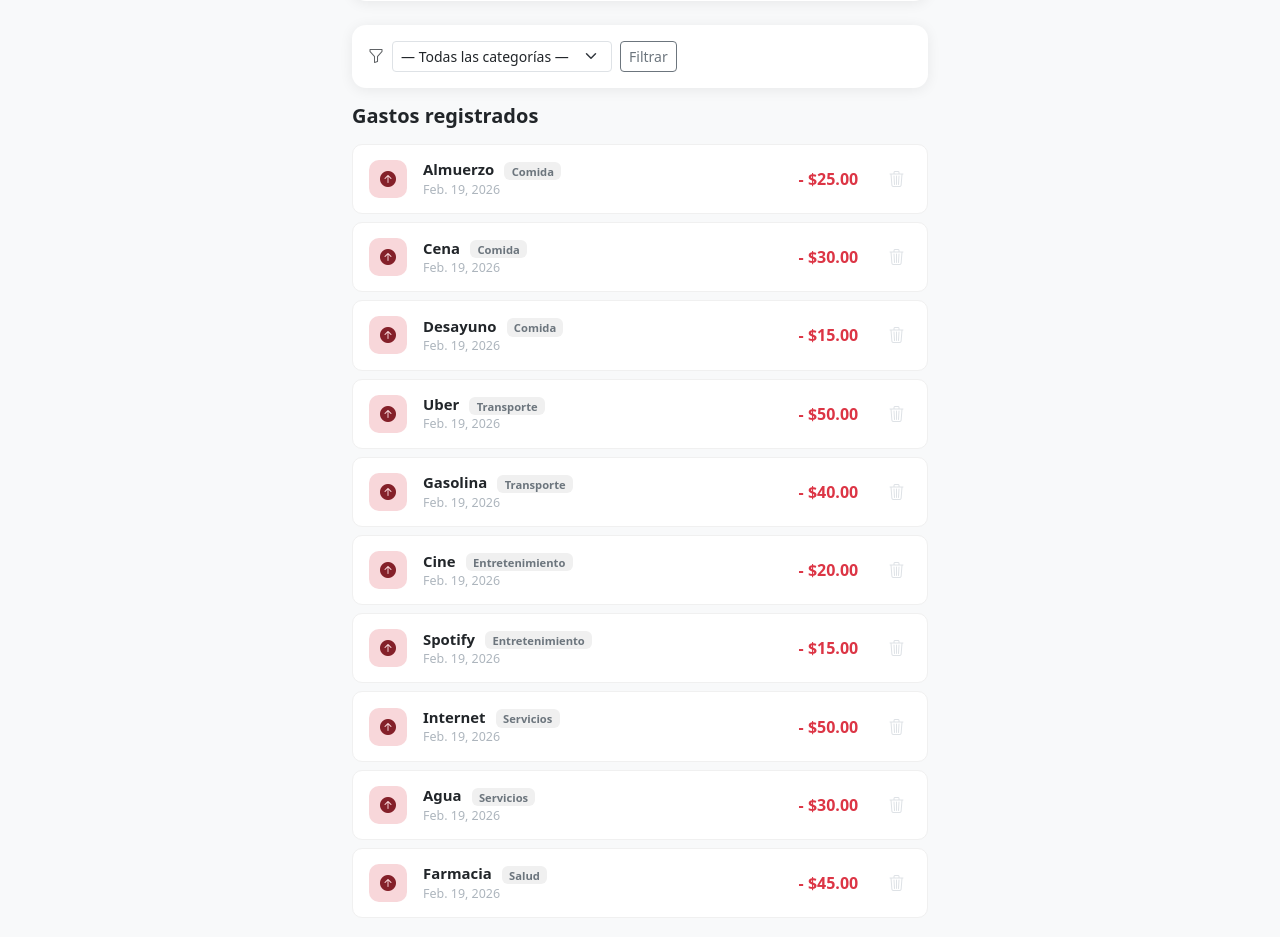
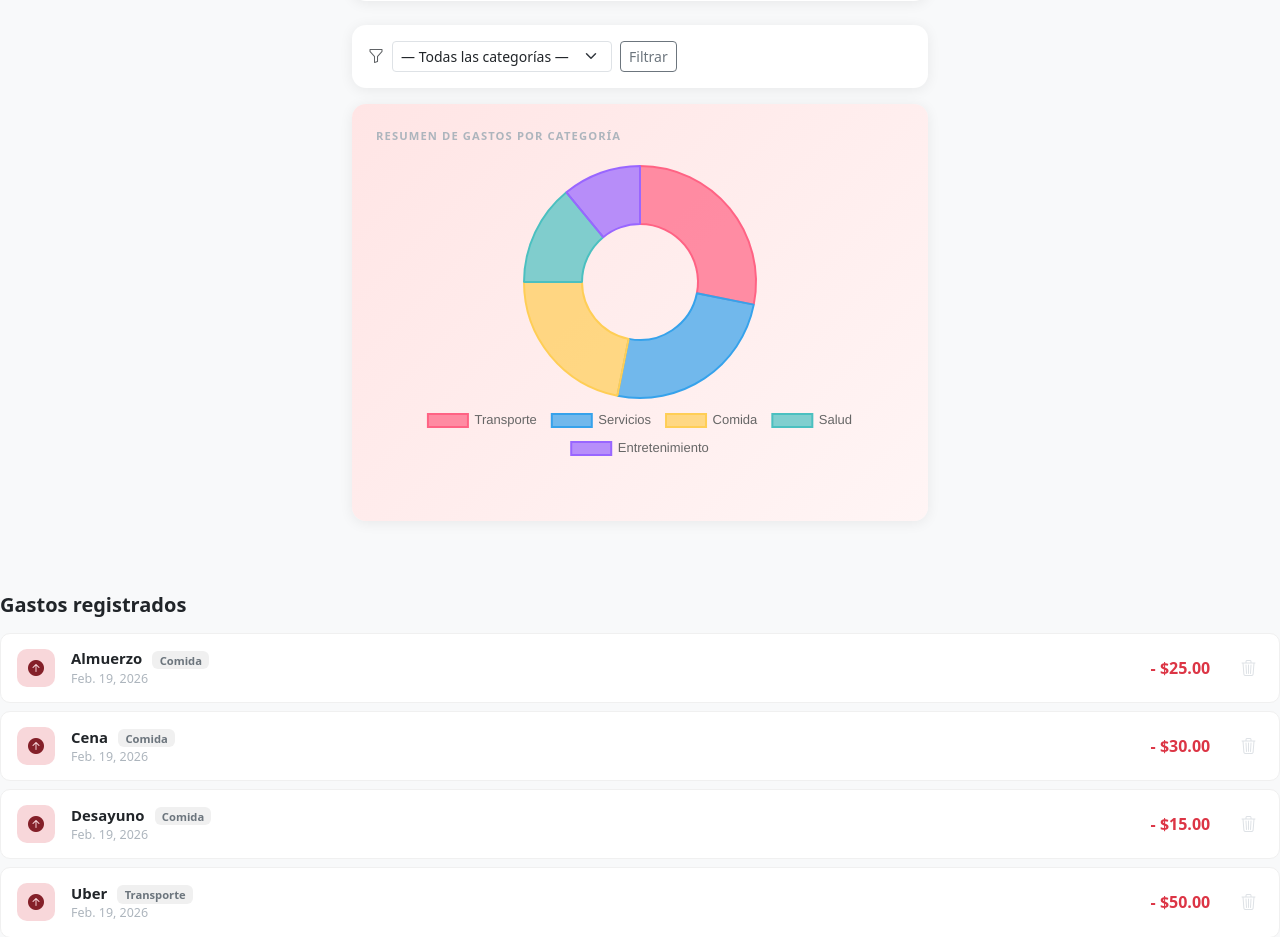
Before and after one commit to Davidcuama/EcoSmart-Budget, a Django app: page /gasto/ in a window 1280 px wide. Shown: the part 565-1502 px from the top of the page. Before the commit the page ends 1467 px from the top, so only its background shows below. Run offline with Django 5.2, Linux system fonts and the light colour scheme; data comes from the database, SQL or seed files in the repository; both versions use the stored data as it was after the commit.

Commit message:
graphics expense

```diff
--- a/EcoSmart/budget/views.py
+++ b/EcoSmart/budget/views.py
@@ -140,6 +140,8 @@ def income_delete(request, id):
 
 # FR4: Registrar gasto
 def expense_record(request):
+    import json  # Agregar al inicio
+
     if request.method == 'POST':
         descripcion  = request.POST.get('descripcion')
         monto        = request.POST.get('monto')
@@ -158,10 +160,38 @@ def expense_record(request):
         gastos = gastos.filter(categoria__id=filtro_categoria)
 
     categorias = Categoria.objects.all()
+
+    # Agrupar gastos por categoría
+    gastos_query = Gasto.objects.all()
+    if filtro_categoria:
+        gastos_query = gastos_query.filter(categoria__id=filtro_categoria)
+
+    gastos_por_categoria = gastos_query.values('categoria__nombre').annotate(
+        total=Sum('monto')
+    ).order_by('-total')
+
+    # Preparar listas para la gráfica
+    categorias_list = []
+    montos_list = []
+
+    for gasto in gastos_por_categoria:
+        nombre = gasto['categoria__nombre'] or 'Sin categoría'
+        monto = float(gasto['total']) if gasto['total'] else 0
+
+        categorias_list.append(nombre)
+        montos_list.append(monto)
+
+    # Convertir a JSON para pasar al HTML
+    categorias_json = json.dumps(categorias_list)
+    montos_json = json.dumps(montos_list)
+    # ========== FIN DEL CÓDIGO NUEVO ==========
+
     return render(request, 'budget/expense_record.html', {
-        'categorias':       categorias,
-        'gastos':           gastos,
-        'filtro_categoria': filtro_categoria,
+        'categorias':           categorias,
+        'gastos':               gastos,
+        'filtro_categoria':     filtro_categoria,
+        'categorias_json':      categorias_json,
+        'montos_json':          montos_json,
     })
 
 def expense_delete(request, id):
--- a/EcoSmart/templates/budget/expense_record.html
+++ b/EcoSmart/templates/budget/expense_record.html
@@ -8,6 +8,7 @@
     <title>Registrar Gasto</title>
     <link href="https://cdn.jsdelivr.net/npm/bootstrap@5.3.3/dist/css/bootstrap.min.css" rel="stylesheet">
     <link href="https://cdn.jsdelivr.net/npm/bootstrap-icons@1.11.3/font/bootstrap-icons.css" rel="stylesheet">
+    <script src="https://cdn.jsdelivr.net/npm/chart.js"></script>
     <style>
         body {
             background-color: #f8f9fa;
@@ -96,6 +97,17 @@
             color: #dc3545;
             background: #fff0f0;
         }
+
+        /* Estilos para la gráfica */
+        .chart-container {
+            position: relative;
+            height: 300px;
+            margin-bottom: 2rem;
+        }
+
+        .card-chart {
+            background: linear-gradient(135deg, #ffe5e5 0%, #fff5f5 100%);
+        }
     </style>
 </head>
 
@@ -179,8 +191,28 @@
         </div>
 
         <!-- Lista de gastos -->
+        <!-- Gráfica de gastos por categoría -->
+        <div class="card p-4 mb-4 card-chart">
+            <p class="section-label">Resumen de gastos por categoría</p>
+            <div class="chart-container">
+                <canvas id="chartGastos"></canvas>
+            </div>
+            <div id="emptyChartMessage" class="text-center text-muted py-4" style="display: none;">
+                <i class="bi bi-graph-up fs-2 d-block mb-2"></i>
+                <p class="small">No hay datos de gastos aún</p>
+            </div>
+        </div>
+        </div>
+
+        <!-- Datos para la gráfica JSON -->
+        <script type="application/json" id="datosGrafica">
+        {
+            "categorias": {{ categorias_json|safe }},
+            "montos": {{ montos_json|safe }}
+        }
+        </script>
+        <!-- Lista de gastos -->
         <h2 class="h5 fw-bold mb-3">Gastos registrados</h2>
-
         <div class="d-flex flex-column gap-2">
             {% for gasto in gastos %}
             <div class="expense-item">
@@ -249,8 +281,80 @@
             document.getElementById('modalDesc').textContent = '"' + desc + '"';
             document.getElementById('formEliminar').action = '/gasto/eliminar/' + id + '/';
         });
+
+        // Inicializar gráfica de gastos por categoría
+        document.addEventListener('DOMContentLoaded', function () {
+            const categorias = {{ categorias_json|safe }};
+            const montos = {{ montos_json|safe }};
+        if (categorias.length > 0) {
+            const colores = [
+                'rgba(255, 99, 132, 0.7)',
+                'rgba(54, 162, 235, 0.7)',
+                'rgba(255, 206, 86, 0.7)',
+                'rgba(75, 192, 192, 0.7)',
+                'rgba(153, 102, 255, 0.7)',
+                'rgba(255, 159, 64, 0.7)',
+                'rgba(199, 199, 199, 0.7)',
+                'rgba(83, 102, 255, 0.7)',
+                'rgba(255, 99, 255, 0.7)',
+                'rgba(99, 255, 132, 0.7)'
+            ];
+
+            const borde = colores.map(color => color.replace('0.7', '1'));
+
+            const ctx = document.getElementById('chartGastos').getContext('2d');
+
+            new Chart(ctx, {
+                type: 'doughnut',
+                data: {
+                    labels: categorias,
+                    datasets: [{
+                        data: montos,
+                        backgroundColor: colores.slice(0, categorias.length),
+                        borderColor: borde.slice(0, categorias.length),
+                        borderWidth: 2,
+                        hoverOffset: 15
+                    }]
+                },
+                options: {
+                    responsive: true,
+                    maintainAspectRatio: false,
+                    plugins: {
+                        legend: {
+                            position: 'bottom',
+                            labels: {
+                                padding: 15,
+                                font: {
+                                    size: 13,
+                                    weight: '500'
+                                }
+                            }
+                        },
+                        tooltip: {
+                            backgroundColor: 'rgba(0, 0, 0, 0.8)',
+                            padding: 12,
+                            titleFont: {
+                                size: 14
+                            },
+                            bodyFont: {
+                                size: 13
+                            },
+                            callbacks: {
+                                label: function (context) {
+                                    const total = context.dataset.data.reduce((a, b) => a + b, 0);
+                                    const valor = context.parsed;
+                                    const porcentaje = ((valor / total) * 100).toFixed(1);
+                                    return `$${valor.toFixed(2)} (${porcentaje}%)`;
+                                }
+                            }
+                        }
+                    }
+                }
+            });
+                } else {
+                    document.getElementById('emptyChartMessage').style.display = 'block';
+                }
+            });
     </script>
 
 </body>
-
-</html>
```
Also changed, not shown: EcoSmart/db.sqlite3.
